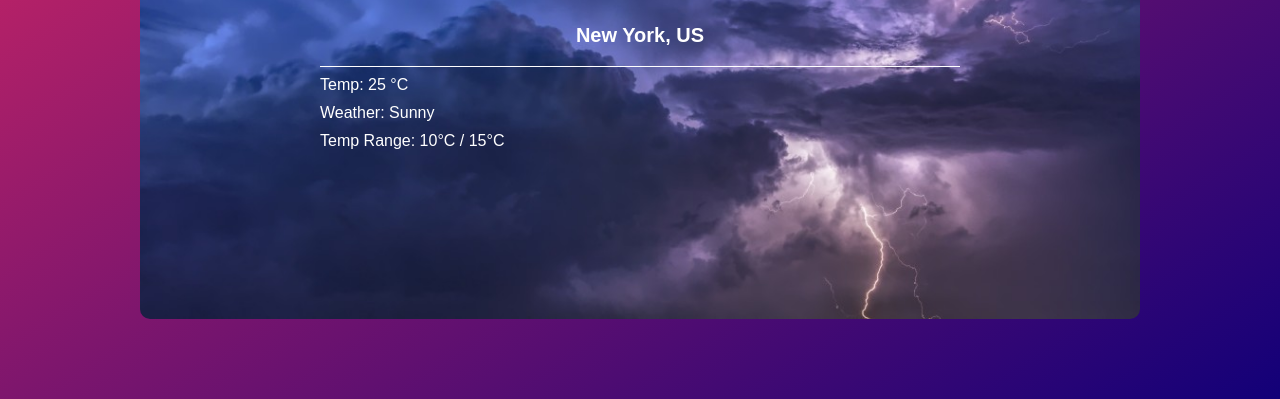
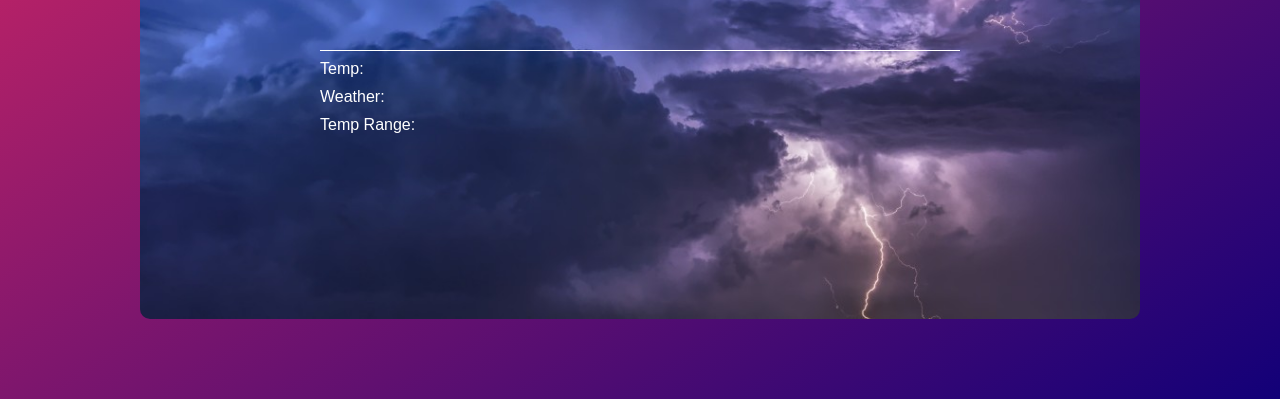
Before and after one commit to brianpompey/jsweatherapp, a plain HTML site: page index.html in a window 1280 px wide. Shown: the part 401-800 px from the top of the page. Drawn offline with Linux system fonts and the light colour scheme.

Commit message:
moved out some redundant things

```diff
--- a/index.html
+++ b/index.html
@@ -21,13 +21,13 @@
                         <img src="" alt="" class="weather-icon">
                     </div>
                     <div class="location">
-                        <div class="city">New York, US</div>
+                        <div class="city"></div>
                         <div class="date"></div>
                     </div>
                     <div class="current">
-                        <div class="temp">Temp: 25 <span>°C</span></div>
-                        <div class="weather">Weather: Sunny</div>
-                        <div class="temp-range">Temp Range: 10°C / 15°C</div>
+                        <div class="temp">Temp:  <span></span></div>
+                        <div class="weather">Weather: </div>
+                        <div class="temp-range">Temp Range: </div>
                     </div>
                 </div>
             </section>
```
